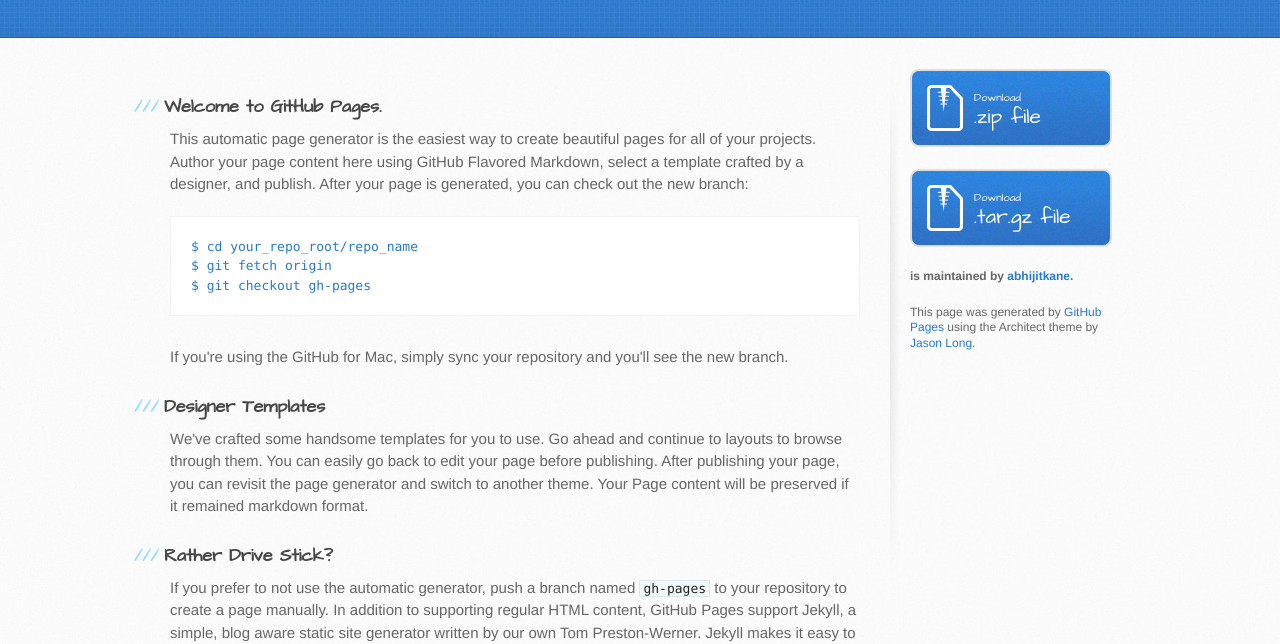
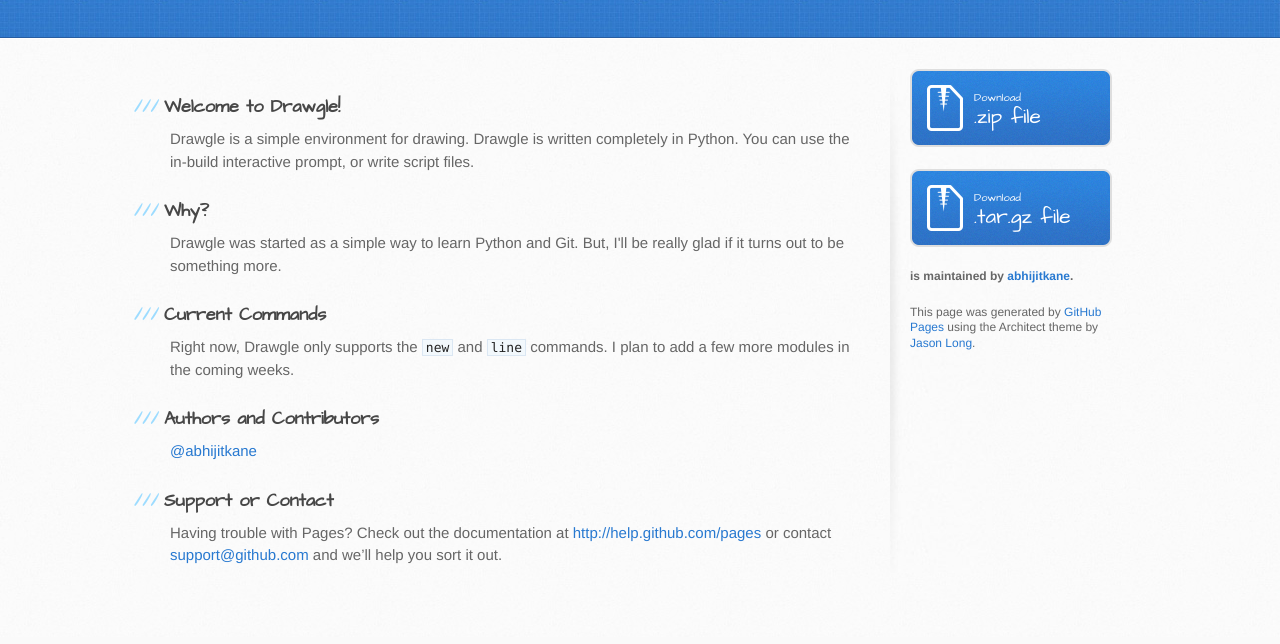
Before and after one commit to abhijitkane/drawgle, a plain HTML site: page index.html in a window 1280 px wide. Shown: the part 163-807 px from the top of the page. Drawn offline with Linux system fonts and the light colour scheme.

Commit message:
modified the homepage

```diff
--- a/index.html
+++ b/index.html
@@ -28,28 +28,21 @@
     <div id="content-wrapper">
       <div class="inner clearfix">
         <section id="main-content">
-          <h3>Welcome to GitHub Pages.</h3>
+          <h3>Welcome to Drawgle!</h3>
 
-<p>This automatic page generator is the easiest way to create beautiful pages for all of your projects. Author your page content here using GitHub Flavored Markdown, select a template crafted by a designer, and publish. After your page is generated, you can check out the new branch:</p>
+<p>Drawgle is a simple environment for drawing. Drawgle is written completely in Python. You can use the in-build interactive prompt, or write script files. </p>
 
-<pre><code>$ cd your_repo_root/repo_name
-$ git fetch origin
-$ git checkout gh-pages
-</code></pre>
+<h3>Why?</h3>
 
-<p>If you're using the GitHub for Mac, simply sync your repository and you'll see the new branch.</p>
+<p>Drawgle was started as a simple way to learn Python and Git. But, I'll be really glad if it turns out to be something more.</p>
 
-<h3>Designer Templates</h3>
+<h3>Current Commands</h3>
 
-<p>We've crafted some handsome templates for you to use. Go ahead and continue to layouts to browse through them. You can easily go back to edit your page before publishing. After publishing your page, you can revisit the page generator and switch to another theme. Your Page content will be preserved if it remained markdown format.</p>
-
-<h3>Rather Drive Stick?</h3>
-
-<p>If you prefer to not use the automatic generator, push a branch named <code>gh-pages</code> to your repository to create a page manually. In addition to supporting regular HTML content, GitHub Pages support Jekyll, a simple, blog aware static site generator written by our own Tom Preston-Werner. Jekyll makes it easy to create site-wide headers and footers without having to copy them across every page. It also offers intelligent blog support and other advanced templating features.</p>
+<p>Right now, Drawgle only supports the <code>new</code> and <code>line</code> commands. I plan to add a few more modules in the coming weeks.</p>
 
 <h3>Authors and Contributors</h3>
 
-<p>You can <a href="https://github.com/blog/821" class="user-mention">@mention</a> a GitHub username to generate a link to their profile. The resulting <code>&lt;a&gt;</code> element will link to the contributor's GitHub Profile. For example: In 2007, Chris Wanstrath (<a href="https://github.com/defunkt" class="user-mention">@defunkt</a>), PJ Hyett (<a href="https://github.com/pjhyett" class="user-mention">@pjhyett</a>), and Tom Preston-Werner (<a href="https://github.com/mojombo" class="user-mention">@mojombo</a>) founded GitHub.</p>
+<p><a href="https://github.com/abhijitkane" class="user-mention">@abhijitkane</a></p>
 
 <h3>Support or Contact</h3>
 
```
